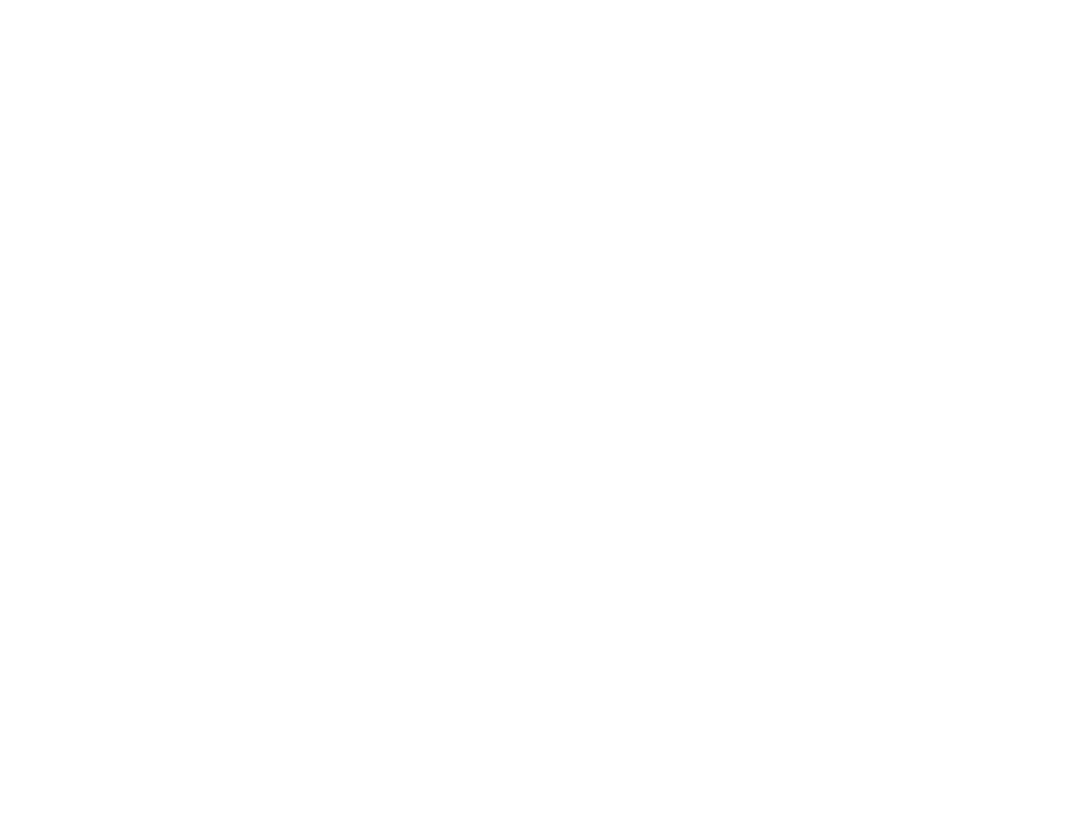
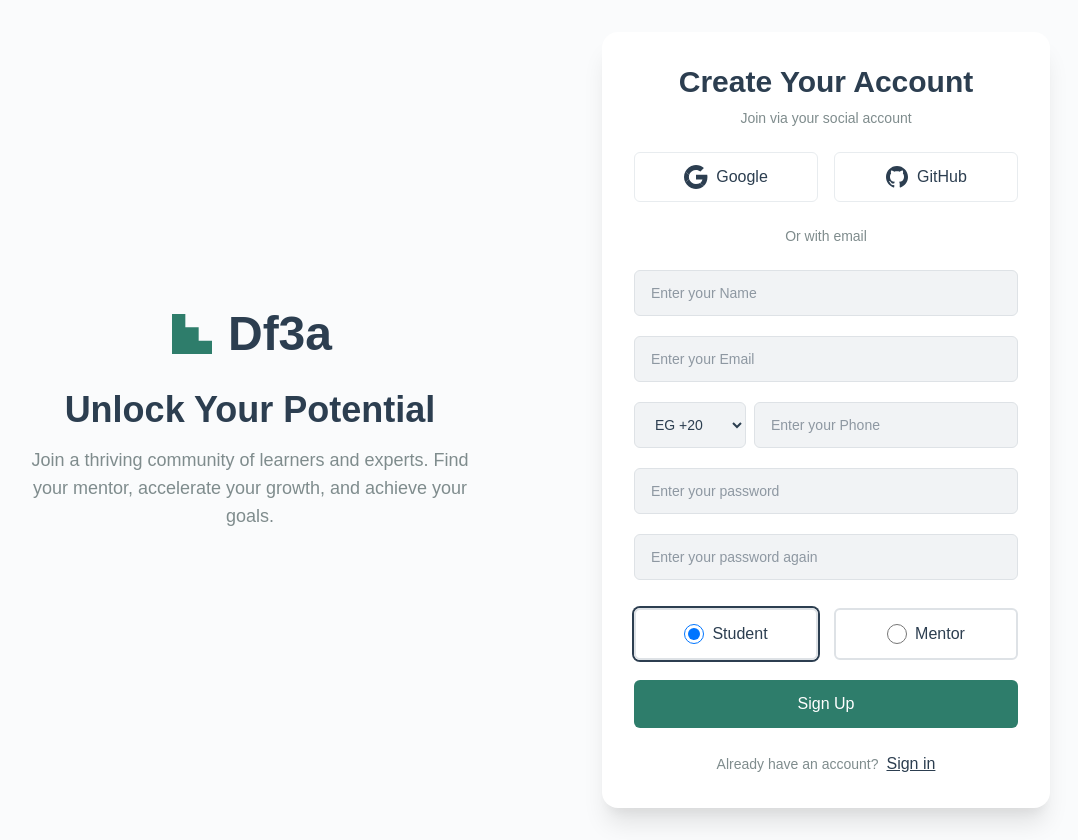
Before and after one commit to abdallaskar/Daf3a, a React (Vite) app: page /Signup in a window 1280 px wide. Before the commit this address had no page. Shown: the whole page, without its empty margins (70-1148 px from the left). Before the commit the page ends 800 px from the top, so only its background shows below. Built offline with nearby package versions, Linux system fonts and the light colour scheme.

Commit message:
Handle Auth Dark mode

```diff
--- a/src/App.jsx
+++ b/src/App.jsx
@@ -1,8 +1,9 @@
 import { Route, Routes } from "react-router";
 import Home from "./pages/Home/Home";
-import Register from "./pages/Register/Register";
+
 import LayOut from "./components/LayOut/LayOut";
 import Login from "./pages/Login/Login";
+import Signup from "./pages/Register/Signup";
 
 function App() {
   return (
@@ -12,7 +13,7 @@
           <Route path="/" element={<Home />} />
         </Route>
 
-        <Route path="/register" element={<Register />} />
+        <Route path="/Signup" element={<Signup />} />
         <Route path="/login" element={<Login />} />
       </Routes>
     </>
--- a/src/components/Footer/Footer.jsx
+++ b/src/components/Footer/Footer.jsx
@@ -166,7 +166,7 @@
           <div className="mt-12 border-t border-[var(--border)] pt-8">
             <div className="flex flex-col-reverse items-center justify-between gap-6 sm:flex-row">
               <p className="text-sm text-secondary">
-                © 2025 Daf3a. All rights reserved.
+                © {new Date().getFullYear()} Df3a. All rights reserved.
               </p>
               <div className="flex items-center gap-4">
                 <a
--- a/src/components/NavBar/NavBar.jsx
+++ b/src/components/NavBar/NavBar.jsx
@@ -37,7 +37,7 @@
               Log in
             </Link>
             <Link
-              to={"/register"}
+              to={"/Signup"}
               className="flex h-12 min-w-[110px] items-center btn-primary justify-center rounded-lg px-6 text-base  shadow-md btn-primary:hover"
             >
               Sign Up
--- a/src/pages/Home/Hero.jsx
+++ b/src/pages/Home/Hero.jsx
@@ -6,7 +6,7 @@
           <img
             alt="Diverse professionals collaborating"
             className="h-full header-glass w-full object-cover"
-            src="../../../public/Hero.jpg"
+            src="/Hero.jpg"
           />
           <div className="absolute  inset-0 overlay-gradient"></div>
         </div>
@@ -19,16 +19,10 @@
             unlock opportunities through personalized mentorship.
           </p>
           <div className="mt-10 flex flex-wrap justify-center gap-4">
-            <button
-              className="flex h-14 min-w-[200px] items-center justify-center rounded-lg bg-primary text-lg font-semibold  btn-primary btn-primary:hover"
-              href="#"
-            >
+            <button className="flex h-14 min-w-[200px] items-center justify-center rounded-lg bg-primary text-lg font-semibold  btn-primary btn-primary:hover">
               Start Your Journey
             </button>
-            <button
-              className="flex h-14 min-w-[200px] items-center justify-center rounded-lg border border-white bg-white/10  text-lg font-semibold text-white backdrop-blur-sm transition-colors hover:bg-white/20"
-              href="#"
-            >
+            <button className="flex h-14 min-w-[200px] items-center justify-center rounded-lg border border-white bg-white/10  text-lg font-semibold text-white backdrop-blur-sm transition-colors hover:bg-white/20">
               Explore Mentors
             </button>
           </div>
--- a/src/pages/Login/Login.jsx
+++ b/src/pages/Login/Login.jsx
@@ -22,7 +22,7 @@
   };
   return (
     <>
-      <div className="grid p-4 lg:p-8 mt-10 mx-auto w-full max-w-6xl grid-cols-1 lg:grid-cols-2 lg:gap-16">
+      <div className="grid p-4 lg:p-8  mx-auto w-full h-dvh grid-cols-1 lg:grid-cols-2 lg:gap-16 bg-background">
         <AuthHeader />
         <div className="w-full  font-poppins max-w-md self-center">
           <div className="mb-6 text-center lg:hidden">
@@ -45,7 +45,7 @@
             </Link>
           </div>
 
-          <div className="rounded-2xl bg-card-background p-8 shadow-xl">
+          <div className="rounded-2xl bg-surface p-8 shadow-xl">
             <h2 className="mb-2 text-center text-3xl font-bold text-primary">
               Welcome Back!
             </h2>
@@ -107,7 +107,7 @@
                   />
                   <label
                     class="ml-2 block checkbox_label text-primary"
-                    for="remember-me"
+                    htmlFor="remember-me"
                   >
                     Keep me signed in
                   </label>
@@ -131,7 +131,7 @@
             </form>
             <div className="flex items-center justify-center gap-2 mt-6">
               <p className="text-sm text-secondary">Don't have an account?</p>
-              <Link className="link-primary underline" to={"/register"}>
+              <Link className="link-primary underline" to={"/Signup"}>
                 Sign Up
               </Link>
             </div>
--- a/src/pages/Register/Register.jsx
+++ b/src/pages/Register/Signup.jsx
@@ -5,7 +5,7 @@
 import { zodResolver } from "@hookform/resolvers/zod";
 import { registerSchema } from "../../utils/Schema";
 
-function Register() {
+function Signup() {
   const {
     register,
     handleSubmit,
@@ -22,7 +22,7 @@
   };
   return (
     <>
-      <div className="grid p-4 lg:p-8  mx-auto w-full max-w-6xl grid-cols-1 lg:grid-cols-2 lg:gap-16">
+      <div className="grid p-4 lg:p-8  mx-auto w-full  grid-cols-1 lg:grid-cols-2 lg:gap-16 bg-background">
         <AuthHeader />
         <div className="w-full  font-poppins max-w-md self-center">
           <div className="mb-6 text-center lg:hidden">
@@ -45,7 +45,7 @@
             </Link>
           </div>
 
-          <div className="rounded-2xl bg-card-background p-8 shadow-xl">
+          <div className="rounded-2xl bg-surface p-8 shadow-xl">
             <h2 className="mb-2 text-center text-3xl font-bold text-primary">
               Create Your Account
             </h2>
@@ -151,7 +151,7 @@
               </div>
               <div className="flex items-center justify-center space-x-4 pt-2">
                 <label
-                  className="flex w-full cursor-pointer items-center justify-center space-x-2 rounded-md  border-2 border-input px-4 py-3 text-primary transition-all duration-300 has-[:checked]:border-primary has-[:checked]:bg-teal-50 has-[:checked]:ring-2 has-[:checked]:text-primary"
+                  className="flex w-full cursor-pointer items-center justify-center space-x-2 rounded-md  border-2 border-input px-4 py-3 text-primary transition-all duration-300 has-[:checked]:border-primary has-[:checked]:bg-surface has-[:checked]:ring-2 has-[:checked]:text-primary"
                   htmlFor="student"
                 >
                   <input
@@ -165,7 +165,7 @@
                   <span className="font-medium">Student</span>
                 </label>
                 <label
-                  className="flex w-full cursor-pointer items-center justify-center space-x-2 rounded-md  border-2 border-input px-4 py-3 text-primary transition-all duration-300 has-[:checked]:border-primary has-[:checked]:bg-teal-50 has-[:checked]:ring-2 has-[:checked]:text-primary"
+                  className="flex w-full cursor-pointer items-center justify-center space-x-2 rounded-md  border-2 border-input px-4 py-3 text-primary transition-all duration-300 has-[:checked]:border-primary has-[:checked]:bg-surface has-[:checked]:ring-2 has-[:checked]:text-primary"
                   htmlFor="mentor"
                 >
                   <input
@@ -198,4 +198,4 @@
   );
 }
 
-export default Register;
+export default Signup;
```
Also changed, not shown: src/utils/Schema.js (line endings or trailing spaces).
